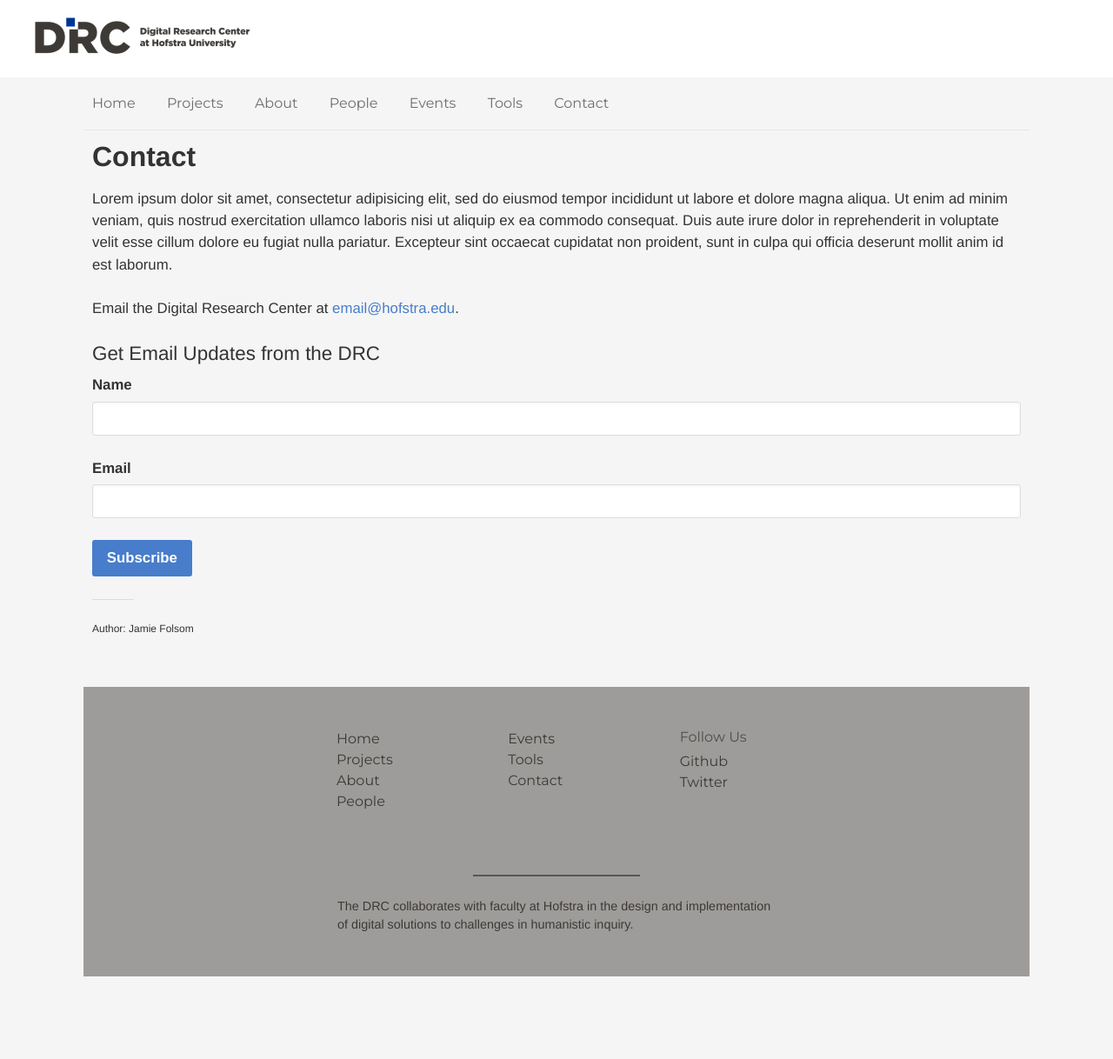
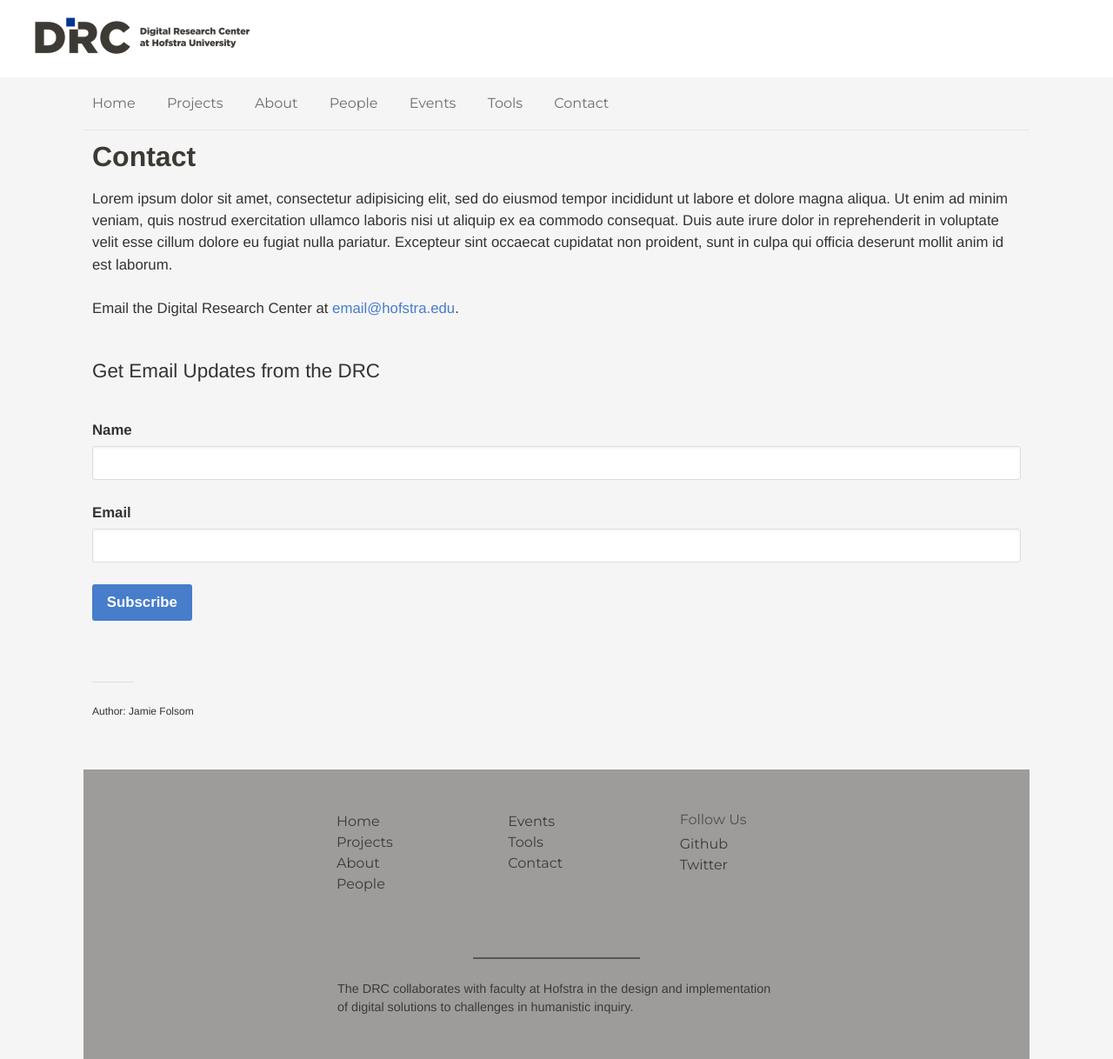
Before and after one commit to hofstra/drc, a Jekyll site: the page built from contact.html, in a window 1280 px wide. Shown: the whole page at 87% size. Built offline with Jekyll 4.4.1, drawn with Linux system fonts in a browser that asks for light colours; nearby versions of some CDN libraries; before the commit the page ends 1123 px from its top, so only the background shows below that.

Commit message:
Various CSS tweaks, to projects & contact pages in particular.

```diff
--- a/_sass/_layout.scss
+++ b/_sass/_layout.scss
@@ -301,6 +301,7 @@
 
     h1 {
         // font-family: $serif;
+        color: $charcoal;
         font-size: 1.8em;
         font-weight: 700;
         margin-bottom: 0.5em;
@@ -842,9 +843,9 @@
     a {
         text-decoration: none;
     }
-    a:hover .flex-box .flex-title {
+    /*a:hover .flex-box .flex-title {
         text-decoration: underline;
-    }
+    }*/
     //////////////////////////////////////////////////////////////////////////////////
 
     $flex-box-border-color: $light-gray;
@@ -878,9 +879,10 @@
         @include transition (all 0.2s ease-in-out);
         @include flex(2 2 15em);
         @include align-self(stretch);
-        background: $flex-box-background;
-        border-radius: $base-border-radius;
-        box-shadow: inset 0 0 1px $flex-box-border-color, 0 2px 4px darken($base-background-color, 10%);
+        //background: $flex-box-background;
+        background: white;
+        //border-radius: $base-border-radius;
+        //box-shadow: inset 0 0 1px $flex-box-border-color, 0 2px 4px darken($base-background-color, 10%);
         display: block;
         margin: $flex-box-gutter;
         padding: 2em 2em 3em 2em;
@@ -917,7 +919,17 @@
             line-height: 1.5em;
             margin: auto;
         }
+        &:hover {
+            text-decoration: none !important;
+            .flex-title {
+                text-decoration: none !important;
+            }
+            p {
+                text-decoration: none !important;
+            }
+        }
     }
+
 
     .flex-box-big {
         @include flex(1 1 40em);
@@ -979,3 +991,11 @@
         }
     }
 }
+
+#subForm {
+    padding-bottom: 20px;
+    h3 {
+        margin-bottom: 40px;
+        padding-top: 20px;
+    }
+}
--- a/contact.html
+++ b/contact.html
@@ -15,9 +15,8 @@
 
 <p>Email the Digital Research Center at <a href="mailto:email@hofstra.edu">email@hofstra.edu</a>.</p>
 
-<h3>Get Email Updates from the DRC</h3>
-
 <form action="http://mailtools.dispatchwire.com/t/r/s/ihhlkij/" method="post" id="subForm">
+    <h3>Get Email Updates from the DRC</h3>
     <p>
         <label for="fieldName">Name</label>
         <input id="fieldName" name="cm-name" type="text" />
```
